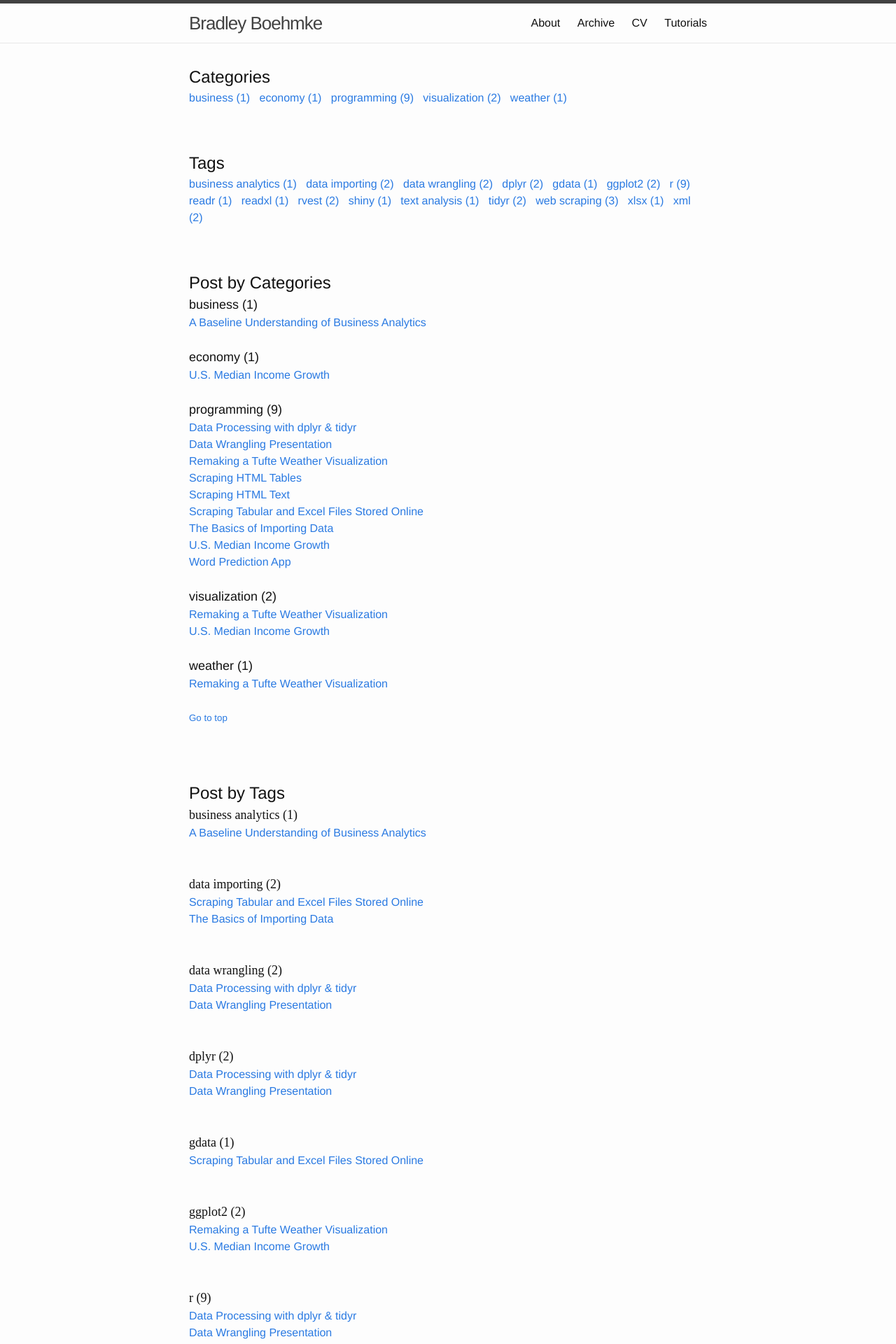
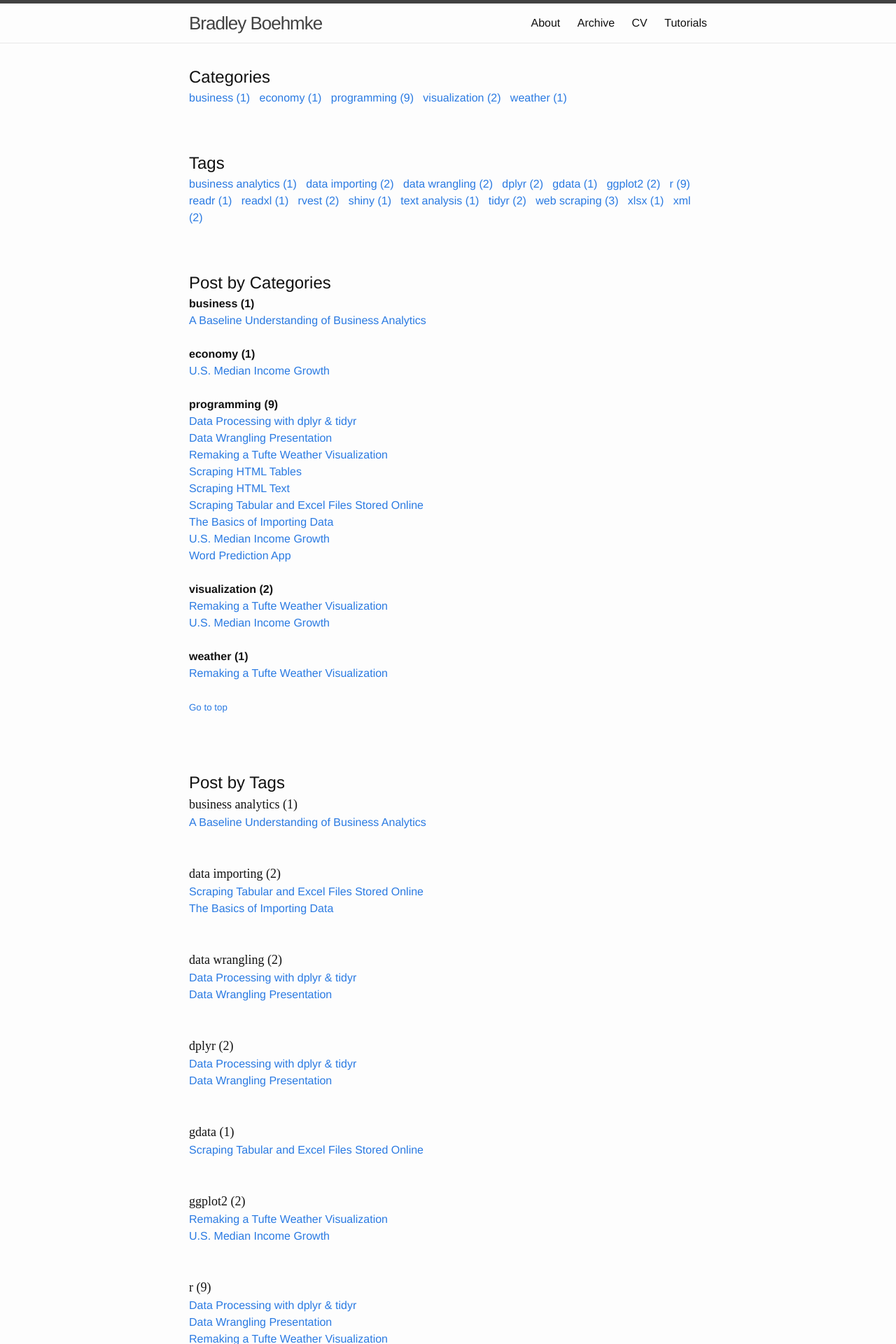
Before and after one commit to bradleyboehmke/bradleyboehmke, a Jekyll site: the page built from archivebycategory.md, in a window 1280 px wide. Shown: the top 1920 px of the page at 70% size. Built offline with Jekyll 4.4.1, drawn with Linux system fonts in a browser that asks for light colours.

Commit message:
Update archivebycategory.md

```diff
--- a/archivebycategory.md
+++ b/archivebycategory.md
@@ -41,7 +41,7 @@
 <font size="5">Post by Categories</font>
 <div id="category-index">
     {% for category in categories %}
-        <a name="{{ category[0] }}"></a><font size="4">{{ category[0] | replace:'-', ' ' }} ({{ category | last | size }}) </font>
+        <a name="{{ category[0] }}"></a><strong>{{ category[0] | replace:'-', ' ' }} ({{ category | last | size }}) </strong>
         <br>
     {% assign sorted_posts = site.posts | sort: 'title' %}
     {% for post in sorted_posts %}
```
